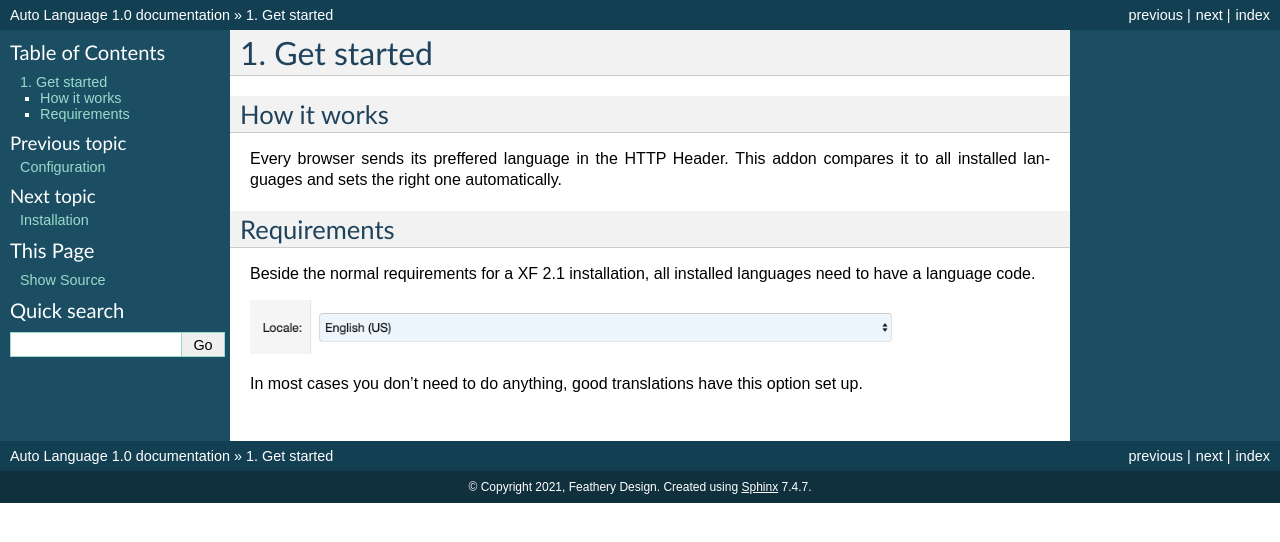
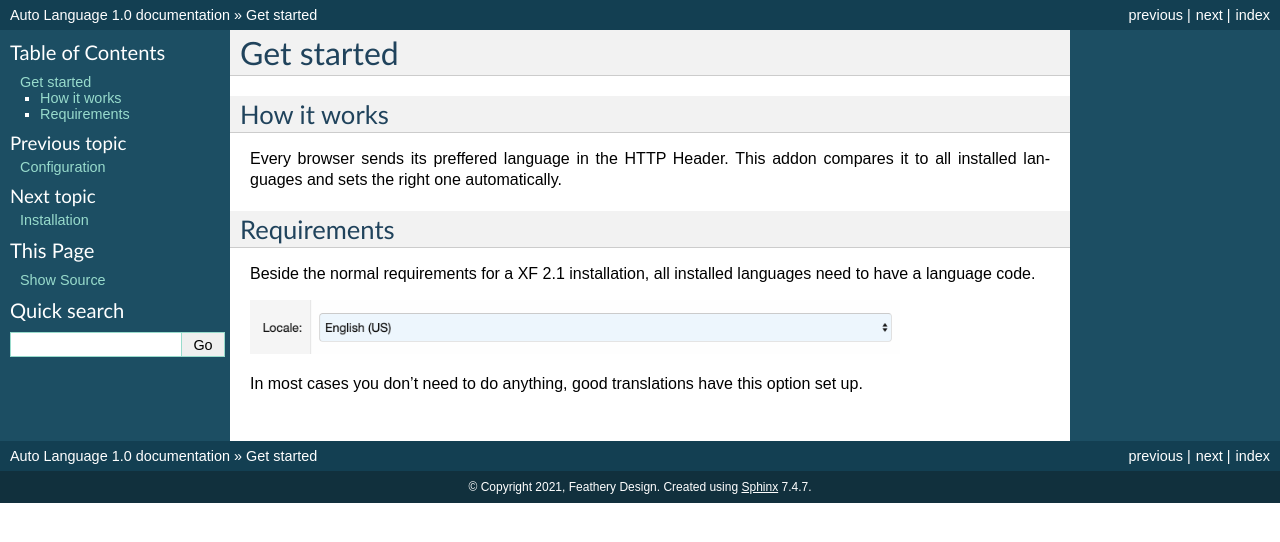
Before and after one commit to Marc-Philip/XF-AutoLanguage-Docs, a Sphinx documentation site: the page built from docs/getstarted.rst, in a window 1280 px wide. Shown: the top 542 px of the page. Built offline with Sphinx 7.4.7, drawn with Linux system fonts in a browser that asks for light colours.

Commit message:
Update getstarted.rst

```diff
--- a/docs/getstarted.rst
+++ b/docs/getstarted.rst
@@ -1,5 +1,5 @@
 ============
-1. Get started
+Get started
 ============
 
 How it works
```
